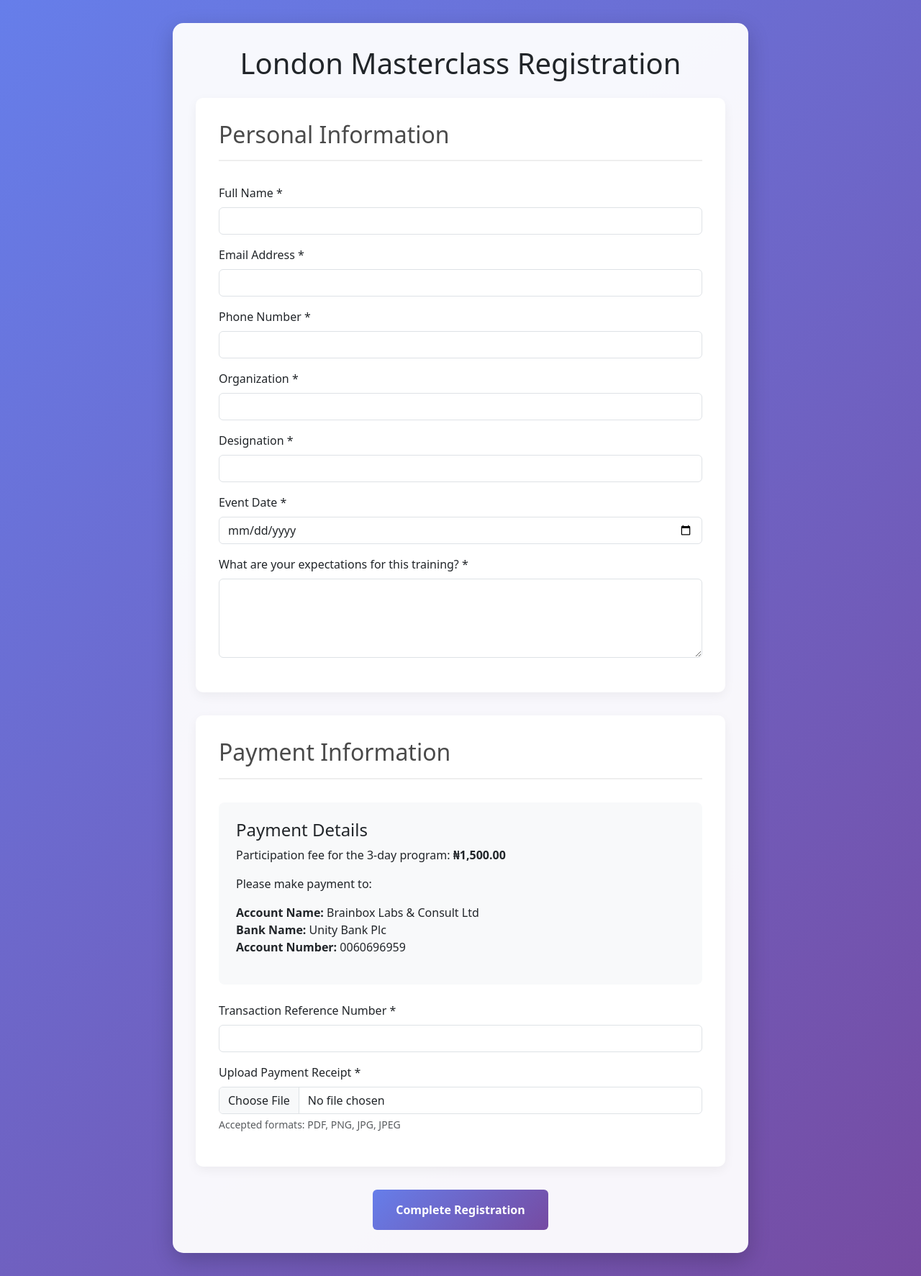
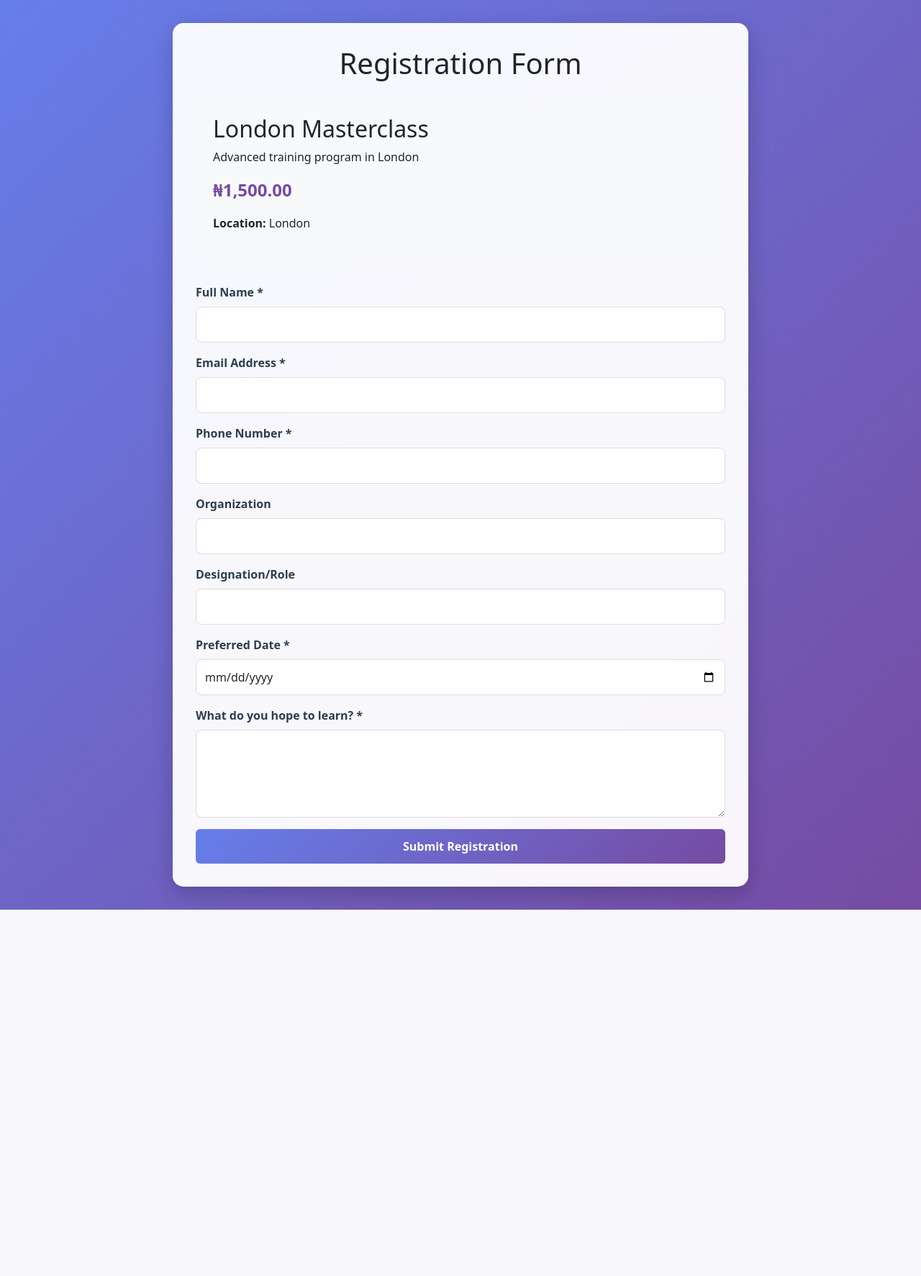
Before and after one commit to kincaidson1/training-registration-app, a Flask app: template templates/registration_form.html in a window 1280 px wide. Shown: the whole page at 72% size. After the commit the page ends 1264 px from the top, so only its background shows below. Run offline with Flask 3, Linux system fonts and the light colour scheme; the template is opened without the code that fills it: values that come from a table or form of the project are taken from there, others are empty; some libraries are stand-ins or nearby versions.

Commit message:
Added program registration route and form

```diff
--- a/app.py
+++ b/app.py
@@ -134,9 +134,40 @@ def welcome():
     return render_template('welcome.html')
 
 @app.route('/register')
-def register_page():
-    programs = Program.query.all()
-    return render_template('index.html', programs=programs)
+def register():
+    try:
+        programs = Program.query.all()
+        return render_template('index.html', programs=programs)
+    except Exception as e:
+        print(f"Error in register route: {str(e)}")
+        flash('Error loading programs. Please try again later.', 'error')
+        return redirect(url_for('welcome'))
+
+@app.route('/register/<int:program_id>', methods=['GET', 'POST'])
+def program_registration(program_id):
+    try:
+        program = Program.query.get_or_404(program_id)
+        if request.method == 'POST':
+            # Handle form submission
+            registration = Registration(
+                program_id=program_id,
+                name=request.form['name'],
+                email=request.form['email'],
+                phone=request.form['phone'],
+                organization=request.form['organization'],
+                designation=request.form['designation'],
+                expectations=request.form['expectations'],
+                event_date=datetime.strptime(request.form['event_date'], '%Y-%m-%d')
+            )
+            db.session.add(registration)
+            db.session.commit()
+            flash('Registration successful!', 'success')
+            return redirect(url_for('welcome'))
+        return render_template('registration_form.html', program=program)
+    except Exception as e:
+        print(f"Error in program_registration route: {str(e)}")
+        flash('An error occurred. Please try again.', 'error')
+        return redirect(url_for('register'))
 
 @app.route('/submit_registration', methods=['POST'])
 def submit_registration():
--- a/templates/registration_form.html
+++ b/templates/registration_form.html
@@ -3,7 +3,7 @@
 <head>
     <meta charset="UTF-8">
     <meta name="viewport" content="width=device-width, initial-scale=1.0">
-    <title>{{ program.location }} Masterclass Registration</title>
+    <title>Register for {{ program.name }}</title>
     <link href="https://cdn.jsdelivr.net/npm/bootstrap@5.3.0/dist/css/bootstrap.min.css" rel="stylesheet">
     <style>
         body {
@@ -18,107 +18,100 @@
             border-radius: 15px;
             box-shadow: 0 10px 30px rgba(0, 0, 0, 0.2);
         }
-        .form-section {
-            background: white;
-            padding: 2rem;
-            border-radius: 10px;
-            margin-bottom: 2rem;
-            box-shadow: 0 5px 15px rgba(0, 0, 0, 0.05);
+        .form-label {
+            font-weight: 600;
+            color: #2c3e50;
         }
-        .section-title {
-            color: #4a4a4a;
-            border-bottom: 2px solid #eee;
-            padding-bottom: 1rem;
-            margin-bottom: 2rem;
+        .form-control {
+            border-radius: 8px;
+            border: 1px solid #ddd;
+            padding: 0.75rem;
         }
-        .payment-info {
-            background: #f8f9fa;
-            padding: 1.5rem;
-            border-radius: 8px;
-            margin: 1.5rem 0;
+        .form-control:focus {
+            border-color: #667eea;
+            box-shadow: 0 0 0 0.2rem rgba(102, 126, 234, 0.25);
         }
         .btn-submit {
             background: linear-gradient(135deg, #667eea 0%, #764ba2 100%);
             border: none;
-            padding: 1rem 2rem;
+            padding: 0.75rem 2rem;
             font-weight: 600;
+            width: 100%;
         }
         .btn-submit:hover {
             background: linear-gradient(135deg, #764ba2 0%, #667eea 100%);
             transform: translateY(-2px);
         }
+        .program-details {
+            background: #f8f9fa;
+            padding: 1.5rem;
+            border-radius: 10px;
+            margin-bottom: 2rem;
+        }
+        .price {
+            font-size: 1.5rem;
+            font-weight: bold;
+            color: #764ba2;
+        }
     </style>
 </head>
 <body>
     <div class="container">
-        <h1 class="text-center mb-4">{{ program.location }} Masterclass Registration</h1>
+        <h1 class="text-center mb-4">Registration Form</h1>
 
-        <form action="{{ url_for('register') }}" method="post" enctype="multipart/form-data">
-            <input type="hidden" name="program_id" value="{{ program.id }}">
+        <!-- Display flash messages -->
+        {% with messages = get_flashed_messages(with_categories=true) %}
+            {% if messages %}
+                {% for category, message in messages %}
+                    <div class="alert alert-{{ category }} mb-4">{{ message }}</div>
+                {% endfor %}
+            {% endif %}
+        {% endwith %}
 
-            <!-- Personal Information -->
-            <div class="form-section">
-                <h2 class="section-title">Personal Information</h2>
+        <div class="program-details">
+            <h2>{{ program.name }}</h2>
+            <p>{{ program.description }}</p>
+            <p class="price">₦{{ "{:,.2f}".format(program.fee) }}</p>
+            <p><strong>Location:</strong> {{ program.location }}</p>
+        </div>
+
+        <form method="POST" action="{{ url_for('program_registration', program_id=program.id) }}" enctype="multipart/form-data">
             <div class="mb-3">
                 <label for="name" class="form-label">Full Name *</label>
                 <input type="text" class="form-control" id="name" name="name" required>
             </div>
+
             <div class="mb-3">
                 <label for="email" class="form-label">Email Address *</label>
                 <input type="email" class="form-control" id="email" name="email" required>
             </div>
+
             <div class="mb-3">
                 <label for="phone" class="form-label">Phone Number *</label>
                 <input type="tel" class="form-control" id="phone" name="phone" required>
             </div>
+
             <div class="mb-3">
-                    <label for="organization" class="form-label">Organization *</label>
-                    <input type="text" class="form-control" id="organization" name="organization" required>
-                </div>
-                <div class="mb-3">
-                    <label for="designation" class="form-label">Designation *</label>
-                    <input type="text" class="form-control" id="designation" name="designation" required>
-                </div>
-                <div class="mb-3">
-                    <label for="event_date" class="form-label">Event Date *</label>
-                    <input type="date" class="form-control" id="event_date" name="event_date" required>
-                </div>
-                <div class="mb-3">
-                    <label for="expectations" class="form-label">What are your expectations for this training? *</label>
-                    <textarea class="form-control" id="expectations" name="expectations" rows="4" required></textarea>
-                </div>
-            </div>
-
-            <!-- Payment Information -->
-            <div class="form-section">
-                <h2 class="section-title">Payment Information</h2>
-
-                <div class="payment-info">
-                    <h4>Payment Details</h4>
-                    <p>Participation fee for the 3-day program: <strong>₦{{ "{:,.2f}".format(program.fee) }}</strong></p>
-                    <p>Please make payment to:</p>
-                    <ul class="list-unstyled">
-                        <li><strong>Account Name:</strong> Brainbox Labs & Consult Ltd</li>
-                        <li><strong>Bank Name:</strong> Unity Bank Plc</li>
-                        <li><strong>Account Number:</strong> 0060696959</li>
-                    </ul>
+                <label for="organization" class="form-label">Organization</label>
+                <input type="text" class="form-control" id="organization" name="organization">
             </div>
 
             <div class="mb-3">
-                    <label for="payment_reference" class="form-label">Transaction Reference Number *</label>
-                    <input type="text" class="form-control" id="payment_reference" name="payment_reference" required>
+                <label for="designation" class="form-label">Designation/Role</label>
+                <input type="text" class="form-control" id="designation" name="designation">
             </div>
 
             <div class="mb-3">
-                    <label for="payment_receipt" class="form-label">Upload Payment Receipt *</label>
-                    <input type="file" class="form-control" id="payment_receipt" name="payment_receipt" accept=".pdf,.png,.jpg,.jpeg" required>
-                    <div class="form-text">Accepted formats: PDF, PNG, JPG, JPEG</div>
-                </div>
+                <label for="event_date" class="form-label">Preferred Date *</label>
+                <input type="date" class="form-control" id="event_date" name="event_date" required>
             </div>
 
-            <div class="text-center">
-                <button type="submit" class="btn btn-primary btn-submit">Complete Registration</button>
+            <div class="mb-3">
+                <label for="expectations" class="form-label">What do you hope to learn? *</label>
+                <textarea class="form-control" id="expectations" name="expectations" rows="4" required></textarea>
             </div>
+
+            <button type="submit" class="btn btn-primary btn-submit">Submit Registration</button>
         </form>
     </div>
 
```
Lines whose indentation alone changed are shown as unchanged.
